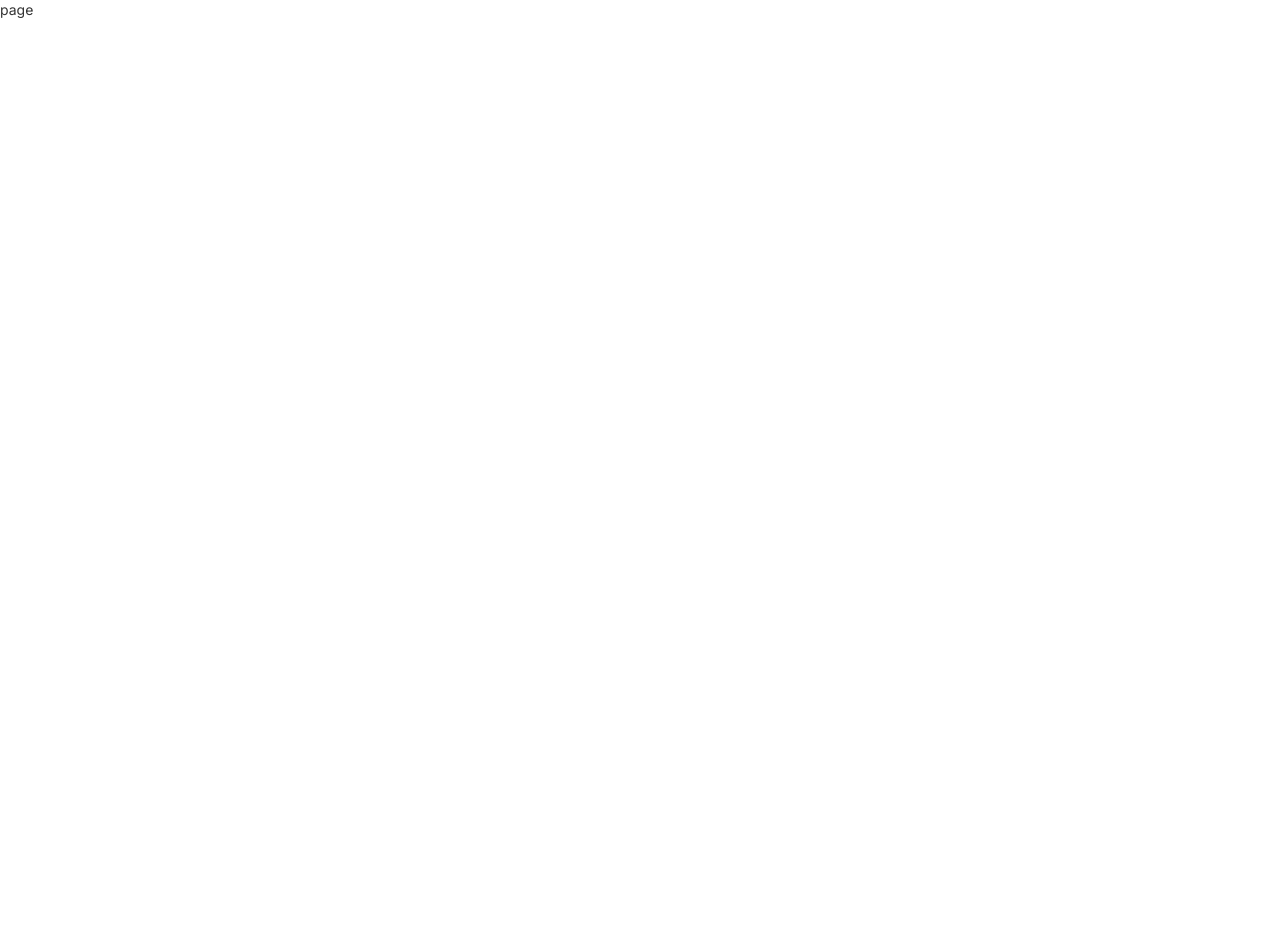
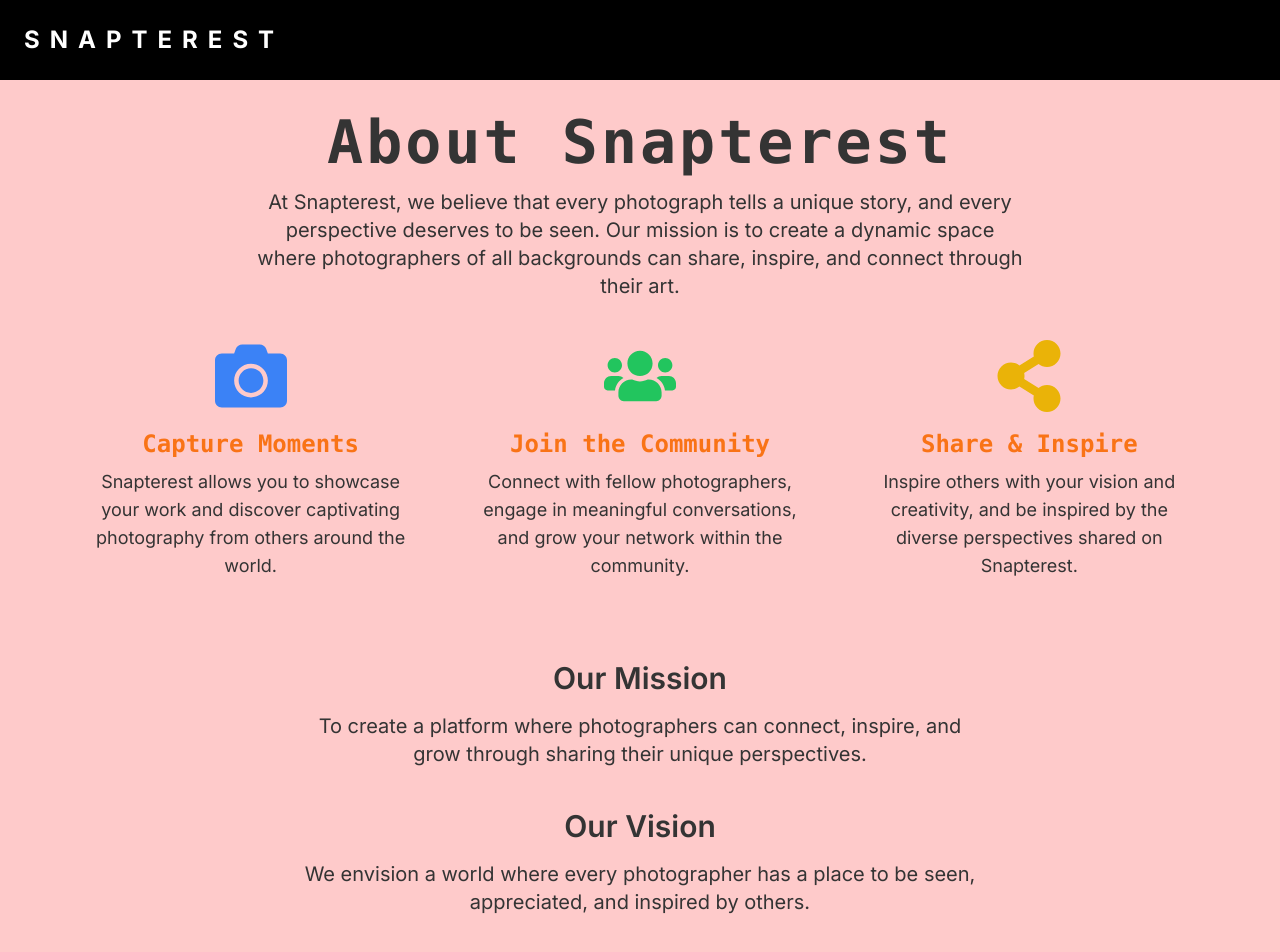
Before and after one commit to Sagar1290/snapterest, a Next.js app: page /about in a window 1280 px wide. Shown: the top 952 px of the page. Before the commit the page ends 800 px from the top, so only its background shows below. Built offline with nearby package versions, Linux system fonts and the light colour scheme.

Commit message:
Added about us page

```diff
--- a/src/app/about/page.js
+++ b/src/app/about/page.js
@@ -1,9 +1,63 @@
-import React from 'react'
+"use client";
 
-const page = () => {
+import Footer from "@/components/home/Footer";
+import LoginHeader from "@/components/LoginHeader";
+import { FaCamera, FaUsers, FaShareAlt } from "react-icons/fa";
+
+const AboutUs = () => {
     return (
-        <div>page</div>
-    )
-}
+        <>
+            <LoginHeader />
+            <section className="w-full min-h-screen flex flex-col gap-10 py-28 px-8 lg:px-20 bg-red-200">
+                <div className="text-center">
+                    <h1 className="text-4xl lg:text-6xl font-bold tracking-wider mb-4 font-mono">About Snapterest</h1>
+                    <p className="text-lg lg:text-xl max-w-3xl mx-auto">
+                        At Snapterest, we believe that every photograph tells a unique story, and every perspective deserves to be seen.
+                        Our mission is to create a dynamic space where photographers of all backgrounds can share, inspire, and connect through their art.
+                    </p>
+                </div>
 
-export default page
+                <div className="flex flex-col lg:flex-row gap-12 justify-around items-center">
+                    <div className="flex flex-col items-center text-center max-w-xs">
+                        <FaCamera className="text-5xl lg:text-7xl text-blue-500 mb-4" />
+                        <h2 className="text-2xl font-semibold text-orange-500 font-mono">Capture Moments</h2>
+                        <p className="text-base lg:text-lg mt-2">
+                            Snapterest allows you to showcase your work and discover captivating photography from others around the world.
+                        </p>
+                    </div>
+
+                    <div className="flex flex-col items-center text-center max-w-xs">
+                        <FaUsers className="text-5xl lg:text-7xl text-green-500 mb-4" />
+                        <h2 className="text-2xl font-semibold text-orange-500 font-mono">Join the Community</h2>
+                        <p className="text-base lg:text-lg mt-2">
+                            Connect with fellow photographers, engage in meaningful conversations, and grow your network within the community.
+                        </p>
+                    </div>
+
+                    <div className="flex flex-col items-center text-center max-w-xs">
+                        <FaShareAlt className="text-5xl lg:text-7xl text-yellow-500 mb-4" />
+                        <h2 className="text-2xl font-semibold text-orange-500 font-mono">Share & Inspire</h2>
+                        <p className="text-base lg:text-lg mt-2">
+                            Inspire others with your vision and creativity, and be inspired by the diverse perspectives shared on Snapterest.
+                        </p>
+                    </div>
+                </div>
+
+                <div className="text-center my-10">
+                    <h2 className="text-3xl font-semibold mb-4">Our Mission</h2>
+                    <p className="text-lg lg:text-xl max-w-2xl mx-auto">
+                        To create a platform where photographers can connect, inspire, and grow through sharing their unique perspectives.
+                    </p>
+                    <h2 className="text-3xl font-semibold mt-10 mb-4">Our Vision</h2>
+                    <p className="text-lg lg:text-xl max-w-2xl mx-auto">
+                        We envision a world where every photographer has a place to be seen, appreciated, and inspired by others.
+                    </p>
+                </div>
+
+            </section>
+            <Footer />
+        </>
+    );
+};
+
+export default AboutUs;
--- a/src/app/layout.js
+++ b/src/app/layout.js
@@ -7,11 +7,6 @@ import { useState } from 'react';
 // import { SpeedInsights } from "@vercel/speed-insights/next"
 
 const inter = Inter({ subsets: ['latin'] })
-
-export const metadata = {
-  title: 'snapterest',
-  description: 'A perfect ',
-}
 
 export default function RootLayout({ children }) {
   const [session, setSession] = useState(null);
--- a/src/app/page.js
+++ b/src/app/page.js
@@ -7,6 +7,10 @@ import Posts from "@/components/home/Posts";
 import AOS from "aos";
 import "aos/dist/aos.css";
 
+export const metadata = {
+    title: 'snapterest',
+    description: 'A perfect ',
+}
 
 const Home = () => {
     return (
--- a/src/components/home/Footer.jsx
+++ b/src/components/home/Footer.jsx
@@ -8,7 +8,7 @@ const Footer = () => {
         <div className="absolute end-4 top-4 sm:end-6 sm:top-6 lg:end-8 lg:top-8">
           <a
             className="inline-block rounded-full bg-teal-600 p-2 text-white shadow transition hover:bg-teal-500 sm:p-3 lg:p-4"
-            href="#hero"
+            href="#"
             rel="noopener noreferrer"
           >
             <span className="sr-only">Back to top</span>
```
